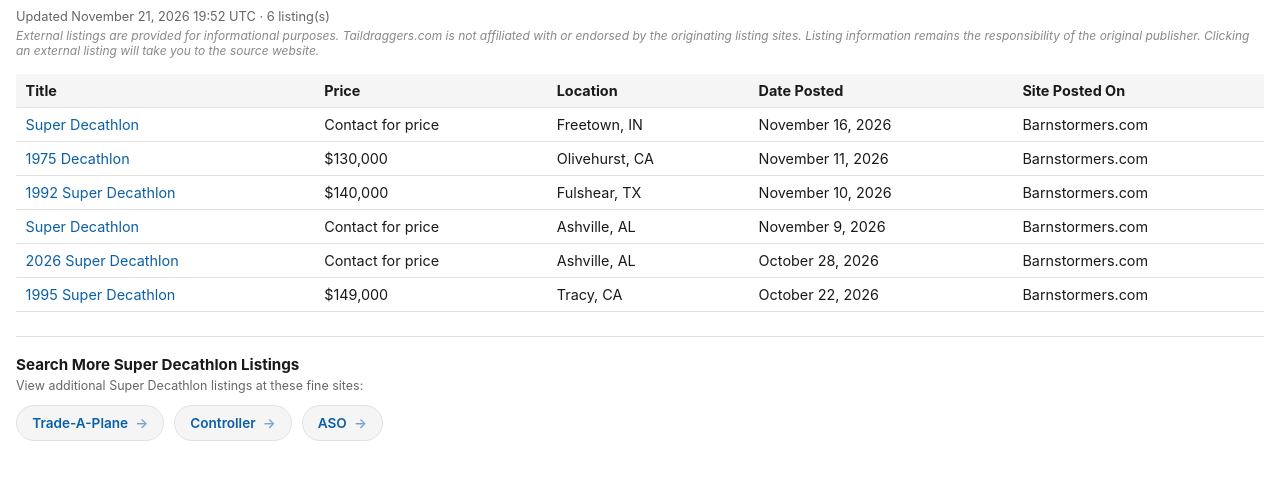
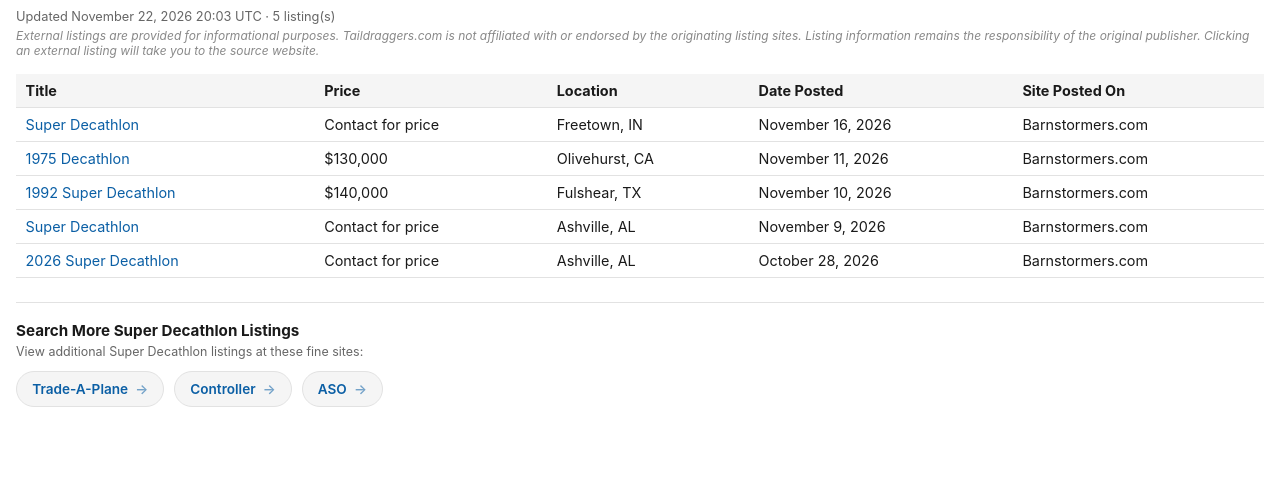
Before and after one commit to taildraggers/super-decathlon-for-sale, a plain HTML site: page docs/index.html in a window 1280 px wide. Shown: the part 43-522 px from the top of the page. Drawn offline with Linux system fonts and the light colour scheme.

Commit message:
Update Super Decathlon listings (2026-11-22)

```diff
--- a/docs/index.html
+++ b/docs/index.html
@@ -76,7 +76,7 @@
 </head>
 <body>
   <h1>Other Super Decathlon Ads on the Web</h1>
-  <div class="updated">Updated November 21, 2026 19:52 UTC &middot; 6 listing(s)</div>
+  <div class="updated">Updated November 22, 2026 20:03 UTC &middot; 5 listing(s)</div>
   <div class="disclaimer">External listings are provided for informational purposes. Taildraggers.com is not affiliated with or endorsed by the originating listing sites. Listing information remains the responsibility of the original publisher. Clicking an external listing will take you to the source website.</div>
   <table>
     <thead>
@@ -88,7 +88,6 @@
         <tr><td><a href="https://www.barnstormers.com/classified-2041811-Super-Decathlon-1992.html" target="_blank" rel="noopener noreferrer">1992 Super Decathlon</a></td><td>$140,000</td><td>Fulshear, TX</td><td>November 10, 2026</td><td>Barnstormers.com</td></tr>
         <tr><td><a href="https://www.barnstormers.com/classified-2060826-Factory-new-Super-Decathlon.html" target="_blank" rel="noopener noreferrer">Super Decathlon</a></td><td>Contact for price</td><td>Ashville, AL</td><td>November 9, 2026</td><td>Barnstormers.com</td></tr>
         <tr><td><a href="https://www.barnstormers.com/classified-2063301-2026-Super-Decathlon-Demo.html" target="_blank" rel="noopener noreferrer">2026 Super Decathlon</a></td><td>Contact for price</td><td>Ashville, AL</td><td>October 28, 2026</td><td>Barnstormers.com</td></tr>
-        <tr><td><a href="https://www.barnstormers.com/classified-2062264-95-Super-Decathlon.html" target="_blank" rel="noopener noreferrer">1995 Super Decathlon</a></td><td>$149,000</td><td>Tracy, CA</td><td>October 22, 2026</td><td>Barnstormers.com</td></tr>
     </tbody>
   </table>
   <div class="more-resources">
```
